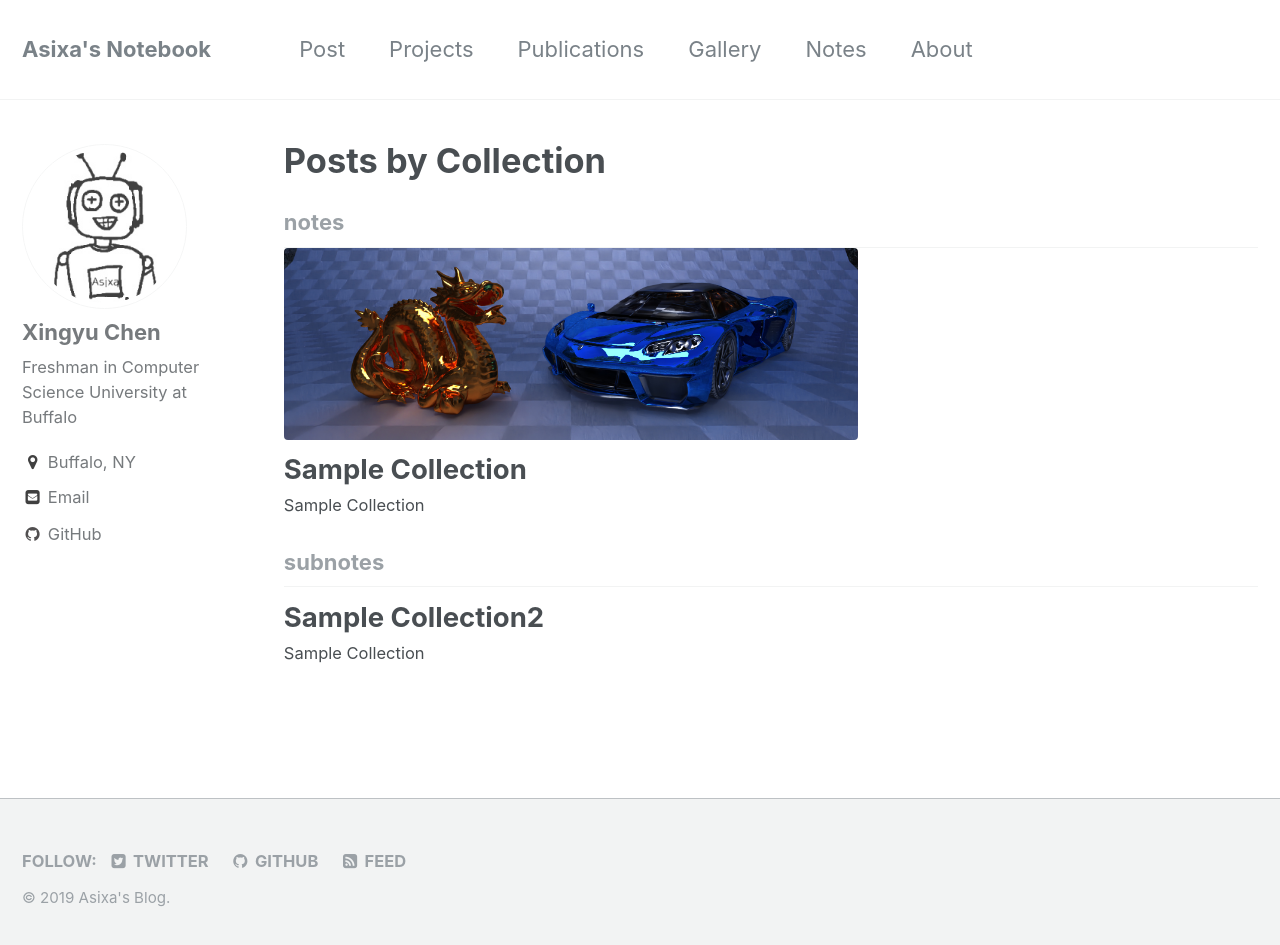
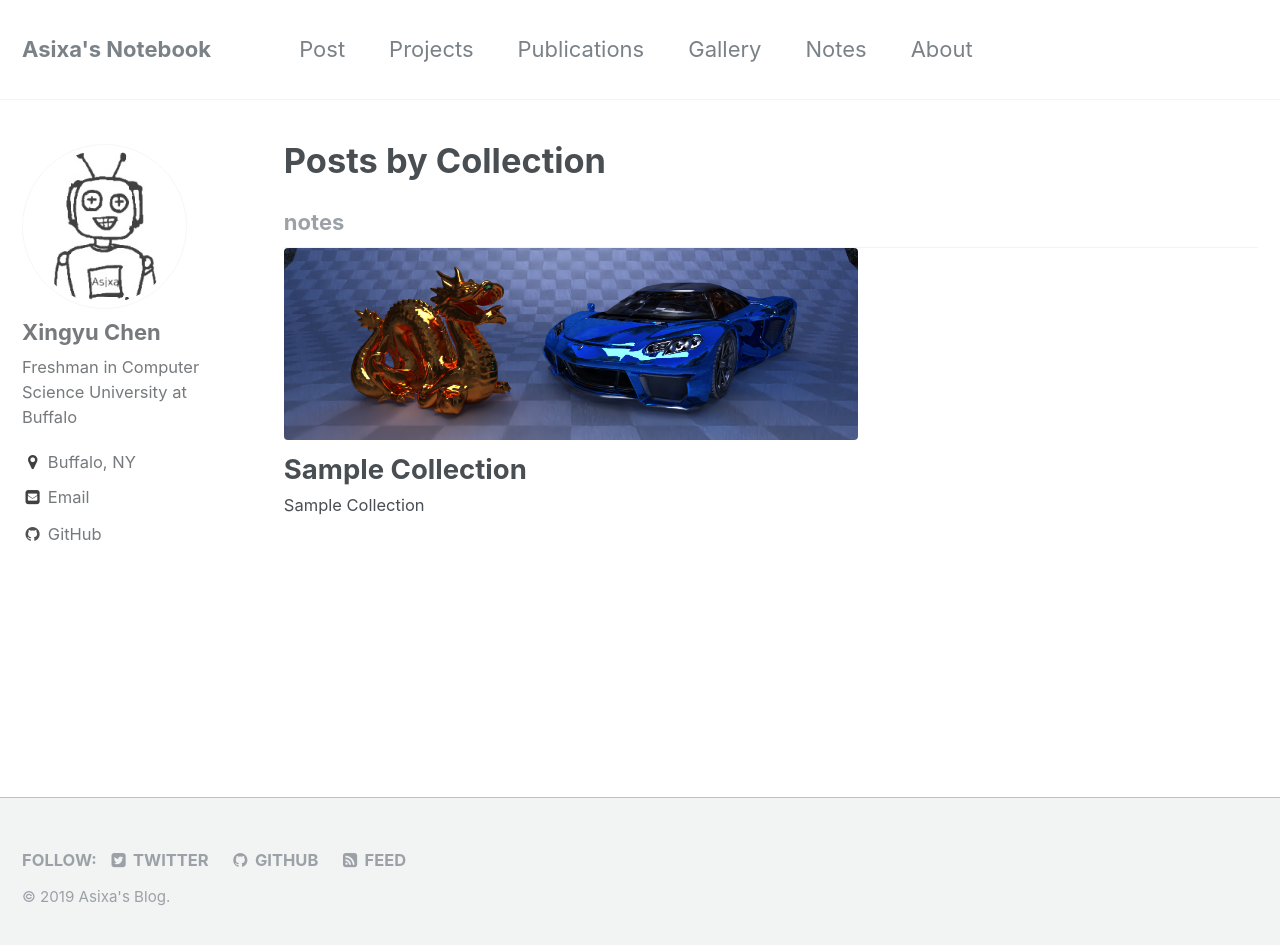
Before and after one commit to Asixa/notebook, a Jekyll site: the page built from _pages/collection-archive.html, in a window 1280 px wide and 953 px high. Shown: the top 945 px of the window. Built offline with Jekyll 4.4.1, drawn with Linux system fonts in a browser that asks for light colours.

Commit message:
Update _config.yml

```diff
--- a/_config.yml
+++ b/_config.yml
@@ -275,6 +275,3 @@ collections:
   notes:
     output: true
     permalink: /:collection/:path/
-  subnotes:
-    output: true
-    permalink: /:collection/:path/
```
